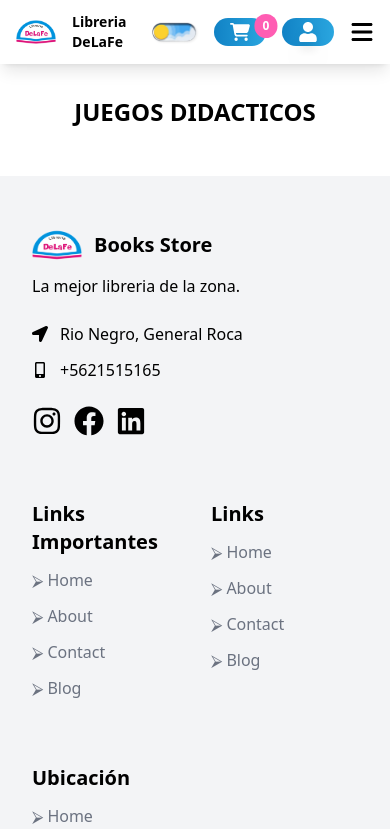
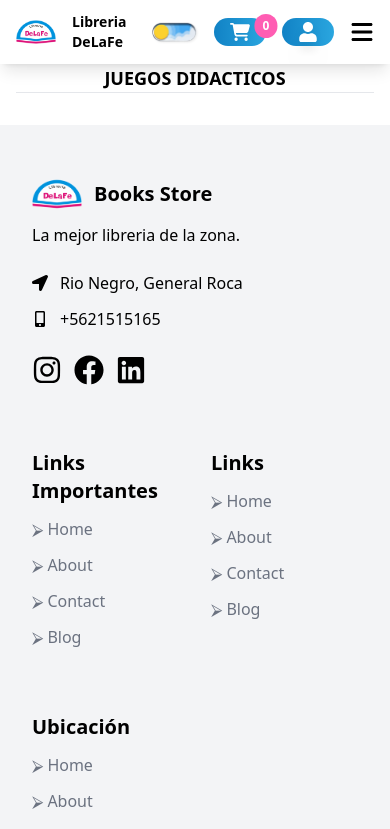
Before and after one commit to pioneer-advanced-it-solutions/libreria, a React (Vite) app: page /JuegosDidacticos in a window 390 px wide. Shown: the top 829 px of the page. Built offline with nearby package versions, Linux system fonts and the light colour scheme.

Commit message:
add change in responsive to the gamedidactic

```diff
--- /dev/null
+++ b/src/App.css
@@ -0,0 +1,4 @@
+body,html{
+    margin: 0;
+    padding: 0;
+}
--- a/src/App.jsx
+++ b/src/App.jsx
@@ -13,6 +13,7 @@ import Products from "./components/Products/Products.jsx";
 import GamesDidactic from "./components/GamesDidactic/GamesDidactic.jsx";
 import MangaAndComics from "./components/MangaAndComics/MangaAndComics.jsx";
 import "aos/dist/aos.css";
+import "./App.css";
 
 const App = () => {
   React.useEffect(() => {
@@ -41,7 +42,7 @@ const App = () => {
   return (
     <div>
       <BrowserRouter>
-      <Navbar />
+        <Navbar />
         <Routes>
           <Route path="/" element={<Home />} />
           <Route path="/products" element={<Products />} />
--- a/src/components/GamesDidactic/GamesDidactic.jsx
+++ b/src/components/GamesDidactic/GamesDidactic.jsx
@@ -3,13 +3,14 @@ import React from "react";
 const GamesDidactic = () => {
   return (
     <div className="bg-white dark:bg-gray-900 dark:text-white">
-      <div className="px-4 py-12 sm:px-6 lg:px-8">
+      <div className="px-4 py-8 sm:px-6 lg:px-8">
         <h1
           data-aos="zoom-out"
           data-aos-duration="300"
-          className="text-2xl sm:text-6xl lg:text-2xl font-bold text-center pt-12"
+          className="text-lg sm:text-lg lg:text-lg font-bold text-center pt-8"
         >
           JUEGOS DIDACTICOS
+          <hr />
         </h1>
       </div>
     </div>
--- a/src/components/Services/ServiceData.js
+++ b/src/components/Services/ServiceData.js
@@ -14,10 +14,10 @@ const ServicesData = [
     author: "Baek Sehee",
     stars: 4,
     rating: 4.4,
-    showInBooks: true,
     Stock: 1,
     price: 5000,
     category: "Auto Ayuda",
+    showInBooks: true,
   },
   {
     id: 2,
```
